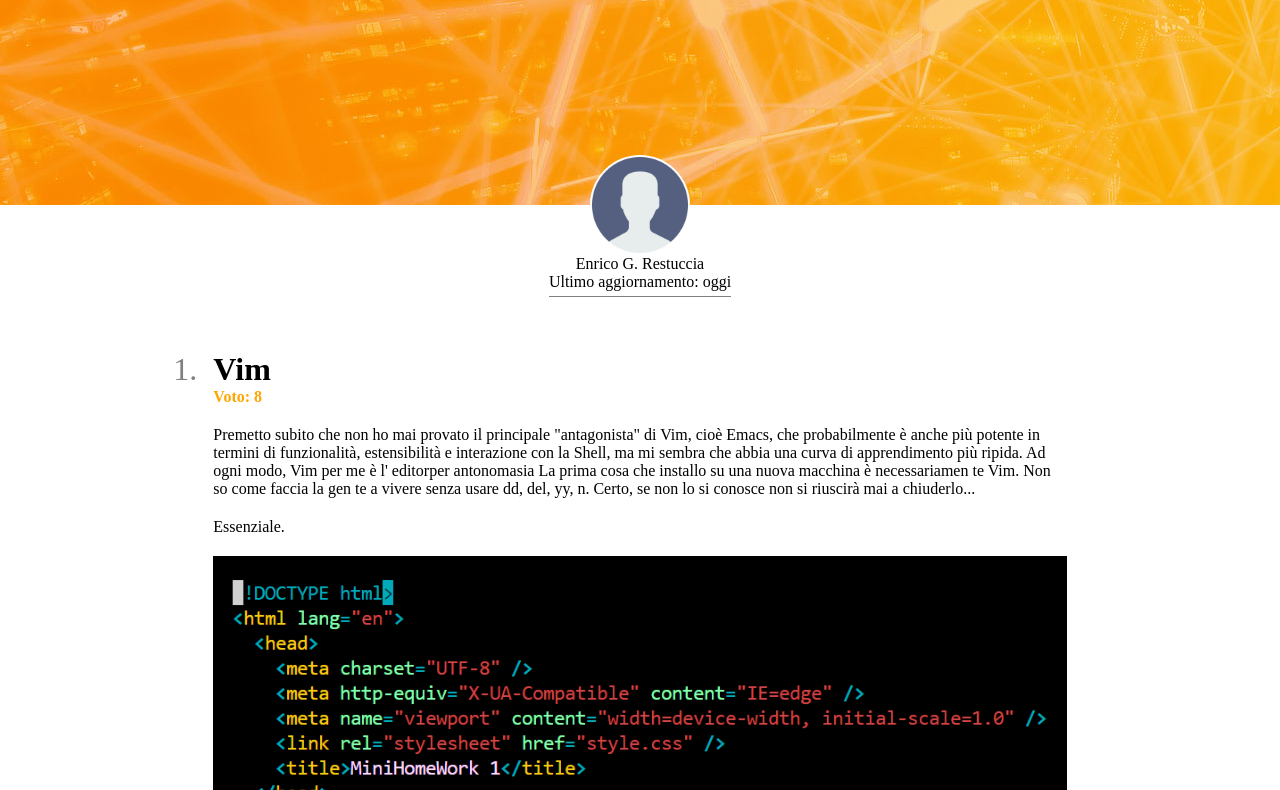
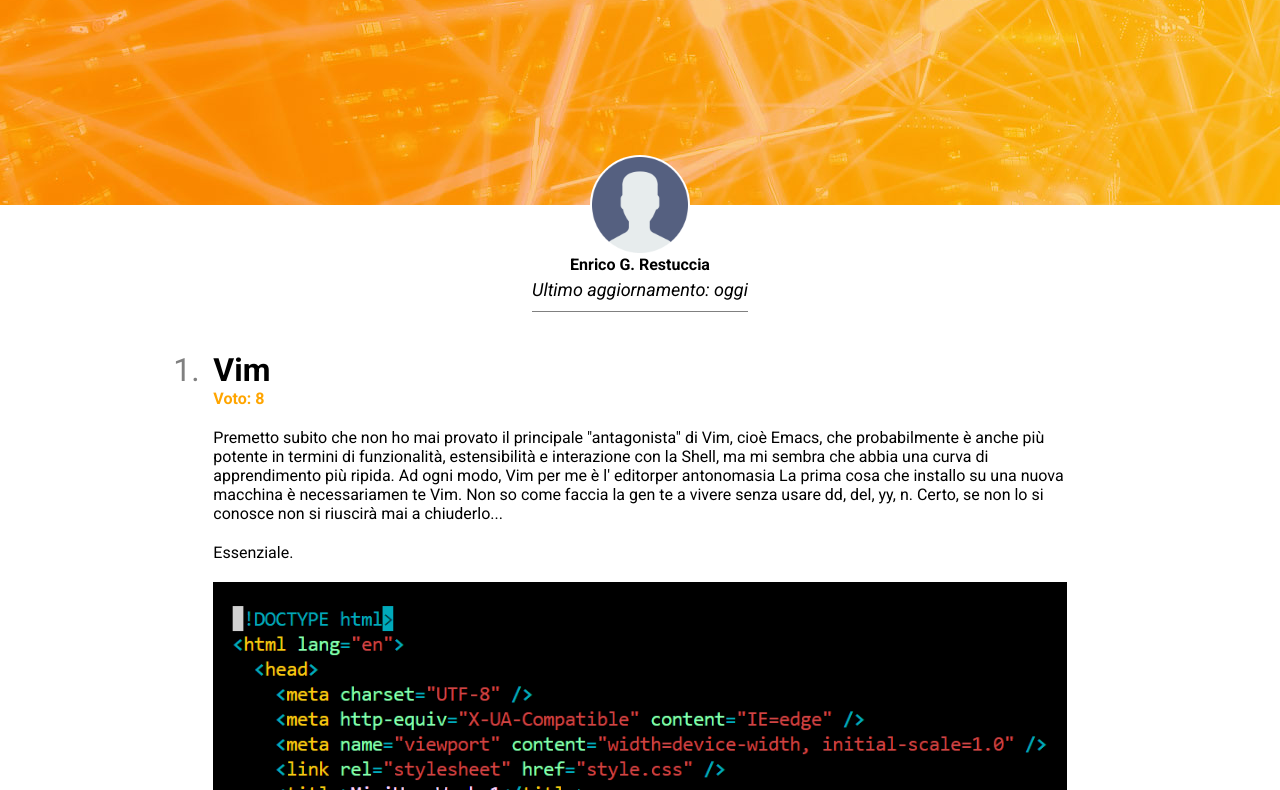
Before and after one commit to restX98/mhw1, a plain HTML site: page index.html in a window 1280 px wide. Shown: the part 355-1145 px from the top of the page. Drawn offline with Linux system fonts and the light colour scheme.

Commit message:
Caratteri, dimensioni e colori

```diff
--- a/index.html
+++ b/index.html
@@ -5,6 +5,12 @@
     <meta http-equiv="X-UA-Compatible" content="IE=edge" />
     <meta name="viewport" content="width=device-width, initial-scale=1.0" />
     <link rel="stylesheet" href="style.css" />
+    <link rel="preconnect" href="https://fonts.googleapis.com" />
+    <link rel="preconnect" href="https://fonts.gstatic.com" crossorigin />
+    <link
+      href="https://fonts.googleapis.com/css2?family=Roboto:ital,wght@0,400;0,700;1,400;1,700&display=swap"
+      rel="stylesheet"
+    />
     <title>MiniHomeWork 1</title>
   </head>
   <body>
@@ -26,7 +32,6 @@
         </div>
         <span class="name">Enrico G. Restuccia</span>
         <span class="last-update">Ultimo aggiornamento: oggi</span>
-        <div class="separator"></div>
       </div>
     </header>
     <main>
--- a/style.css
+++ b/style.css
@@ -5,6 +5,7 @@ html, body {
 }
 body {
   font-size: 16px;
+  font-family: 'Roboto', sans-serif;
 }
 
 /* Navigation */
@@ -15,6 +16,7 @@ nav {
   justify-content: space-between;
   align-items: center;
   height: 60px;
+  font-size: 1.25rem;
 }
 nav ul {
   display: flex;
@@ -70,9 +72,15 @@ header .user-info span {
   display: block;
   text-align: center;
 }
+header .user-info .name {
+  font-weight: bold;
+}
 header .user-info .last-update {
+  font-size: 1.125rem;
   padding-bottom: 5px;
   border-bottom: 1px solid grey;
+  font-style: italic;
+  line-height: 2rem
 }
 
 /* Main */
```
